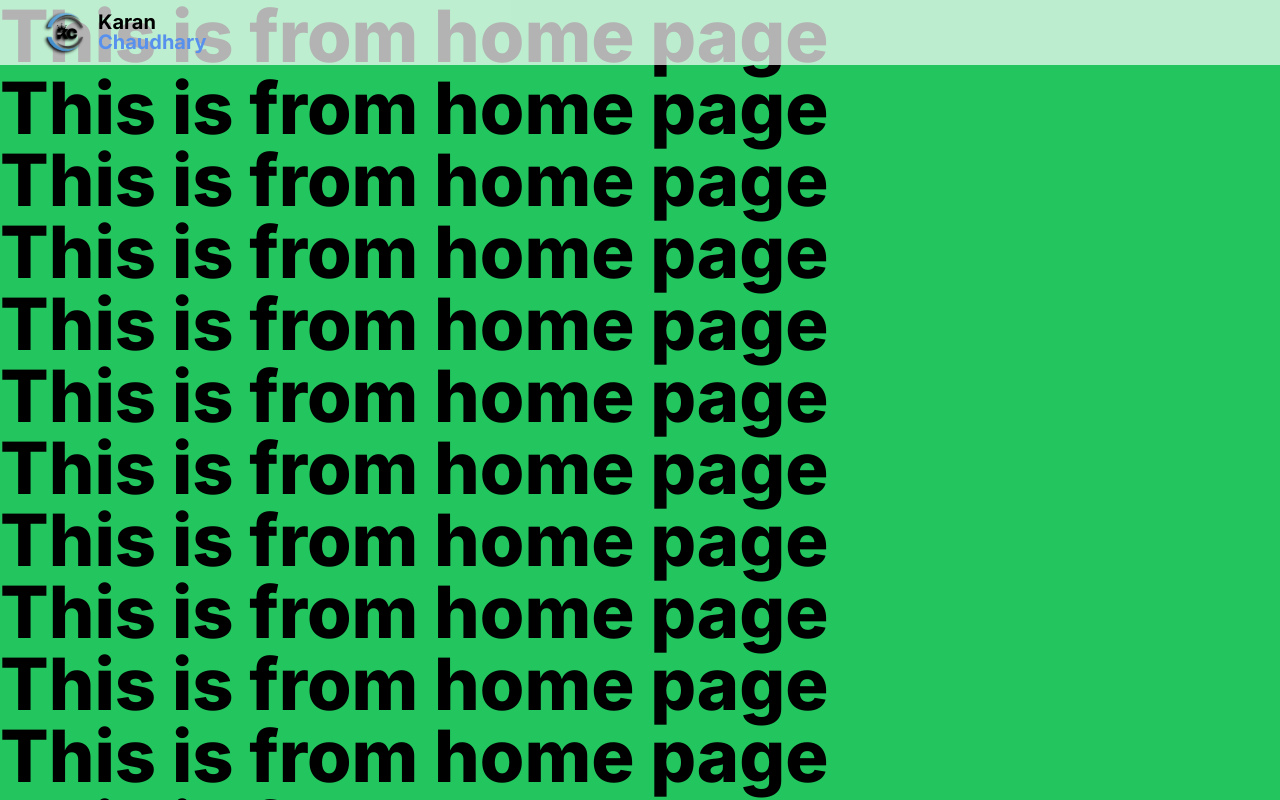
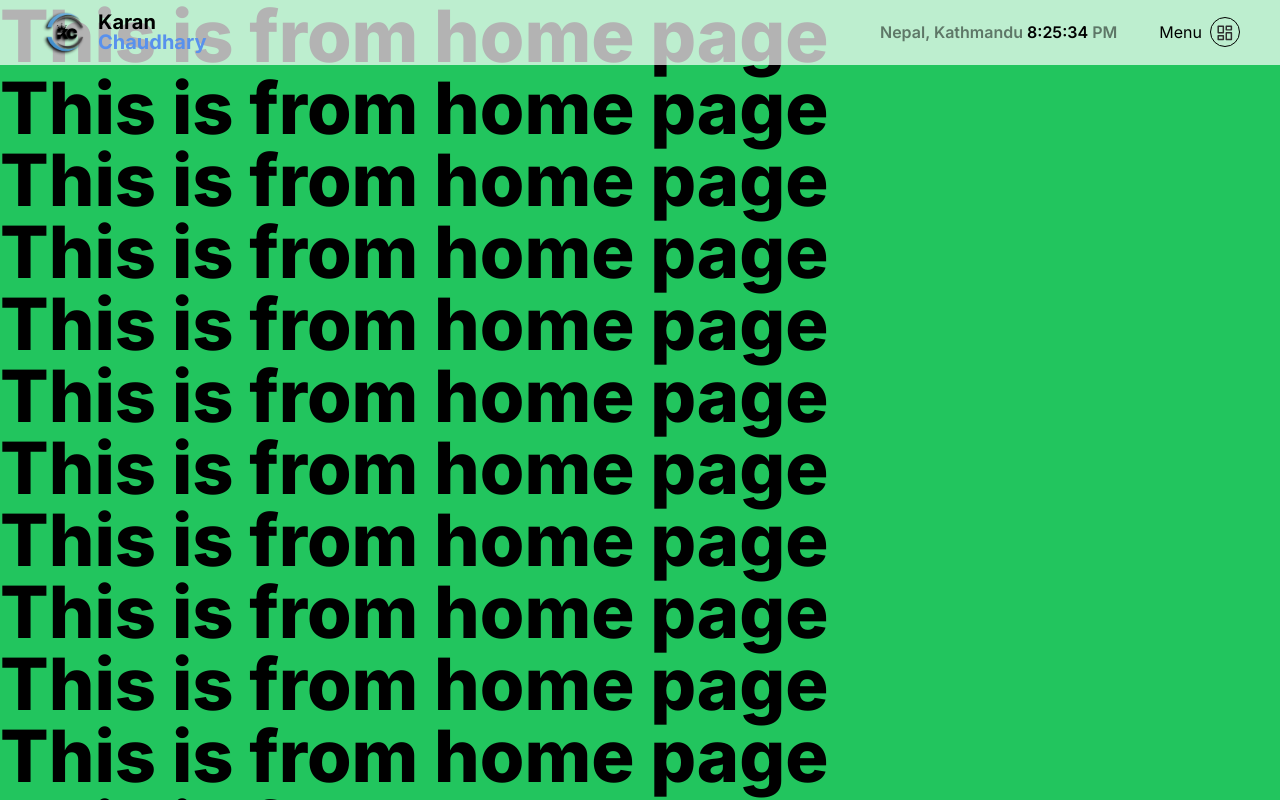
Before and after one commit to chkaran15/karanchaudhary, a Next.js app: page / in a window 1280 px wide. Shown: the top 800 px of the page. Built offline with nearby package versions, Linux system fonts and the light colour scheme.

Commit message:
2023-09-26 12:07am  Implementation of navbar

```diff
--- /dev/null
+++ b/atoms/navAtoms.ts
@@ -0,0 +1,6 @@
+import {atom} from "recoil"
+
+export const navMenuState = atom({
+    key:"navMenuState",
+    default:false,
+})
--- /dev/null
+++ b/components/Home/Navbar/MenuItem.tsx
@@ -0,0 +1,36 @@
+import * as React from "react";
+import { motion } from "framer-motion";
+
+const variants = {
+  open: {
+    y: 0,
+    opacity: 1,
+    transition: {
+      y: { stiffness: 1000, velocity: -100 },
+    },
+  },
+  closed: {
+    y: 50,
+    opacity: 0,
+    transition: {
+      y: { stiffness: 1000 },
+    },
+  },
+};
+
+const colors = ["#FF008C", "#D309E1", "#9C1AFF", "#7700FF", "#4400FF"];
+
+export const MenuItem = ({ i }: { i: any }) => {
+  const style = { border: `2px solid ${colors[i]}` };
+  return (
+    <motion.li
+      variants={variants}
+      whileHover={{ scale: 1.1 }}
+      whileTap={{ scale: 0.95 }}
+    >
+      <div className="icon-placeholder h-[50px] mb-[2px]" style={style}>
+        Link 1
+      </div>
+    </motion.li>
+  );
+};
--- /dev/null
+++ b/components/Home/Navbar/MenuToggle.tsx
@@ -0,0 +1,51 @@
+import * as React from "react";
+import { motion, Variants } from "framer-motion";
+import { LuLayoutDashboard } from "react-icons/lu";
+import { navMenuState } from "@/atoms/navAtoms";
+import { useRecoilState } from "recoil";
+import { GrClose } from "react-icons/gr";
+
+// Define the type for the props
+type PathProps = {
+  variants: Variants;
+  d: string;
+  opacity?: number;
+  transition?: { duration: number };
+};
+
+const Path: React.FC<PathProps> = ({
+  variants,
+  d,
+  opacity = 1,
+  transition,
+}) => (
+  <motion.path
+    fill="transparent"
+    strokeWidth="3"
+    stroke="hsl(0, 0%, 18%)"
+    strokeLinecap="round"
+    d={d}
+    variants={variants}
+    initial="closed"
+    animate="open"
+    transition={transition}
+  />
+);
+
+type MenuToggleProps = {
+  toggle: () => void;
+};
+
+export const MenuToggle: React.FC<MenuToggleProps> = ({ toggle }) => {
+  const [isOpen, setOpen] = useRecoilState<boolean>(navMenuState);
+
+  return (
+    <button onClick={toggle}>
+      {isOpen === false ? (
+        <LuLayoutDashboard size="1.1rem" color="hsl(0, 0%, 18%)" />
+      ) : (
+        <GrClose size="1.1rem" color="hsl(0, 0%, 18%)" />
+      )}
+    </button>
+  );
+};
--- /dev/null
+++ b/components/Home/Navbar/Navigation.tsx
@@ -0,0 +1,52 @@
+import * as React from "react";
+import { motion } from "framer-motion";
+import { MenuItem } from "./MenuItem";
+import { MenuToggle } from "./MenuToggle";
+import { navMenuState } from "@/atoms/navAtoms";
+import { useRecoilState } from "recoil";
+
+
+const variants = {
+  open: {
+    transition: { staggerChildren: 0.07, delayChildren: 0.2 },
+  },
+  closed: {
+    transition: { staggerChildren: 0.05, staggerDirection: -1 },
+  },
+};
+
+interface NavDropDownProps {
+  dateTime: string;
+  meridiem: string;
+
+}
+
+export default function Navigation({dateTime,meridiem}:NavDropDownProps) {
+      const [isOpen, setOpen] = useRecoilState<boolean>(navMenuState);
+
+    return (
+<div className="flex flex-col py-4 px-4 gap-4">
+    <div className="flex justify-between items-center">
+      <h1 className="text-lightgray font-semibold">
+        Nepal, Kathmandu <span className="text-black">{dateTime}</span>{" "}
+        {meridiem}
+      </h1>
+
+      <div className="menu-wrapper flex items-center gap-2">
+        <h1 className="menu-text  text-normal ">Menu</h1>
+        <div className="menu-icon w-[30px] h-[30px] rounded-full flex justify-center items-center border border-black cursor-pointer hover:bg-lightblue">
+          <MenuToggle toggle={() => setOpen(false)} />
+        </div>
+      </div>
+    </div>
+
+    <motion.ul variants={variants} className="flex flex-col gap-6">
+      {itemIds.map((i) => (
+        <MenuItem i={i} key={i} />
+      ))}
+    </motion.ul>
+  </div>
+    )
+}
+
+const itemIds = [0, 1, 2, 3, 4];
--- /dev/null
+++ b/components/Home/Navbar/use-dimensions.ts
@@ -0,0 +1,42 @@
+// "use client"
+// import { useEffect, useRef } from "react";
+
+// // Naive implementation - in reality would want to attach
+// // a window or resize listener. Also use state/layoutEffect instead of ref/effect
+// // if this is important to know on initial client render.
+// // It would be safer to  return null for unmeasured states.
+// export const useDimensions = ref => {
+//   const dimensions = useRef({ width: 0, height: 0 });
+
+//   useEffect(() => {
+//     dimensions.current.width = ref.current.offsetWidth;
+//     dimensions.current.height = ref.current.offsetHeight;
+//   }, []);
+
+//   return dimensions.current;
+// };
+
+
+import { useEffect, useRef } from "react";
+
+interface Dimensions {
+  width: number;
+  height: number;
+}
+
+export const useDimensions = (ref: React.RefObject<HTMLElement>): Dimensions | null => {
+  const dimensions = useRef<Dimensions>({ width: 0, height: 0 });
+
+  useEffect(() => {
+    if (ref.current) {
+      dimensions.current.width = ref.current.offsetWidth;
+      dimensions.current.height = ref.current.offsetHeight;
+    }
+  }, [ref]);
+
+  if (dimensions.current.width === 0 || dimensions.current.height === 0) {
+    return null;
+  }
+
+  return dimensions.current;
+};
--- /dev/null
+++ b/components/Logo.tsx
@@ -0,0 +1,16 @@
+import Image from "next/image";
+import React from "react";
+
+function Logo() {
+  return (
+    <div className="logo-wrapper flex gap-2 items-center">
+      <Image src={"/logo.png"} alt="logo" width={50} height={50} />
+      <div className="logo-text font-bold text-xl leading-5">
+        <h1 className="text-black">Karan</h1>
+        <h1 className="text-lightblue">Chaudhary</h1>
+      </div>
+    </div>
+  );
+}
+
+export default Logo;
--- a/components/NavBar.tsx
+++ b/components/NavBar.tsx
@@ -1,21 +1,119 @@
-import Image from "next/image";
-import React from "react";
+"use client";
+
+import React, { useEffect, useState } from "react";
+import Logo from "./Logo";
+import { navMenuState } from "@/atoms/navAtoms";
+import { useRecoilState } from "recoil";
+import { useRef } from "react";
+import { motion, useCycle } from "framer-motion";
+import { MenuToggle } from "./Home/Navbar/MenuToggle";
+import { useDimensions } from "./Home/Navbar/use-dimensions";
+import Navigation from "./Home/Navbar/Navigation";
+
+const sidebar = {
+  open: (height = 1000) => ({
+    clipPath: `circle(${height * 2 + 200}px at 40px 40px)`,
+    transition: {
+      type: "spring",
+      stiffness: 20,
+      restDelta: 2,
+    },
+  }),
+  closed: {
+    clipPath: "circle(30px at 40px 40px)",
+    transition: {
+      delay: 0.5,
+      type: "spring",
+      stiffness: 400,
+      damping: 40,
+    },
+  },
+};
 
 function NavBar() {
+  const [dateTime, setDateTime] = useState<string>(new Date().toLocaleString());
+  const [meridiem, setMeridiem] = useState<string>("");
+  const [isOpen, setOpen] = useRecoilState<boolean>(navMenuState);
+
+  useEffect(() => {
+    // Update the date and time every second
+    const intervalID = setInterval(() => {
+      4;
+      const now = new Date();
+      const hours = now.getHours();
+      const minutes = now.getMinutes();
+      const seconds = now.getSeconds();
+      const amOrPm = hours >= 12 ? "PM" : "AM";
+
+      const formattedHours = hours % 12 || 12; // convert to 12 hour format
+
+      const time = `${formattedHours}:${minutes}:${seconds}`;
+      setMeridiem(amOrPm);
+      setDateTime(time);
+    }, 1000);
+
+    // Clear the interval when the component unmounts
+    return () => clearInterval(intervalID);
+  }, []); // Empty dependency array means this effect runs only once on component mount
 
 
+  // const [isOpen, toggleOpen] = useCycle(false, true);
+
+  const containerRef = useRef(null);
+  const { height } = useDimensions(containerRef) || { height: 600 };
+
   return (
-      <nav
-        className={`navbar-wrapper flex items-center justify-between  px-10 bg-white text-black bg-opacity-70 py-2`}
-      >
-        <div className="logo-wrapper flex gap-2 items-center">
-          <Image src={"/logo.png"} alt="logo" width={50} height={50} />
-          <div className="logo-text font-bold text-xl leading-5">
-            <h1 className="text-black">Karan</h1>
-            <h1 className="text-lightblue">Chaudhary</h1>
+    <nav
+      className={`navbar-wrapper flex items-center justify-between  px-10 bg-white text-black bg-opacity-70 py-2`}
+    >
+      <Logo />
+      <div className=" w-[30%] flex justify-between items-center">
+        <h1 className="text-lightgray font-semibold">
+          Nepal, Kathmandu <span className="text-black">{dateTime}</span>{" "}
+          {meridiem}
+        </h1>
+
+        {/* <div className="menu-wrapper flex items-center gap-2">
+          <h1 className="menu-text  text-normal ">Menu</h1>
+          <div onClick={handleShowMenu} className="menu-icon w-[30px] h-[30px] rounded-full flex justify-center items-center border border-black cursor-pointer hover:bg-lightblue">
+            <LuLayoutDashboard  />
           </div>
+        </div> */}
+
+        <div className="menu-wrapper flex items-center gap-2">
+          <h1 className="menu-text  text-normal ">Menu</h1>
+          <motion.nav
+            initial={false}
+            animate={isOpen ? "open" : "closed"}
+            custom={height}
+            ref={containerRef}
+          >
+            <div className="menu-icon w-[30px] h-[30px] rounded-full flex justify-center items-center border border-black cursor-pointer hover:bg-lightblue">
+              <MenuToggle toggle={() => setOpen(true)} />
+            </div>
+            <div
+              className={`${
+                isOpen ? "block" : "hidden"
+              } absolute w-[480px] h-[600px] bg-white right-4 top-4 rounded-xl `}
+            >
+              <Navigation dateTime={dateTime} meridiem={meridiem} />
+            </div>
+          </motion.nav>
         </div>
-      </nav>
+
+        {/* <motion.nav
+          initial={false}
+          animate={isOpen ? "open" : "closed"}
+          // custom={height}
+          ref={containerRef}
+        >
+          <h1 className="menu-text  text-normal ">Menu</h1>
+          <motion.div className="background" variants={sidebar} />
+          <Navigation />
+          <MenuToggle toggle={() => toggleOpen()} />
+        </motion.nav> */}
+      </div>
+    </nav>
   );
 }
 
--- /dev/null
+++ b/components/NavDropDown.tsx
@@ -0,0 +1,9 @@
+import React from 'react'
+
+function NavDropDown() {
+  return (
+    <div>NavDropDown</div>
+  )
+}
+
+export default NavDropDown
--- a/components/Providers.tsx
+++ b/components/Providers.tsx
@@ -3,6 +3,7 @@ import React, { useEffect, useState } from "react";
 import OpeningAnimation from "./OpeningAnimation";
 import NavBar from "./NavBar";
 import NavbarComponent from "./NavbarComponent";
+import { RecoilRoot } from "recoil";
 
 function Provider({ children }: { children: React.ReactNode }) {
   const [isSection1Loaded, setIsSection1Loaded] = useState(false);
@@ -19,7 +20,7 @@ function Provider({ children }: { children: React.ReactNode }) {
 
 
   return (
-    <>
+    <RecoilRoot>
       {isSection1Loaded ? (
         <>
 
@@ -31,7 +32,7 @@ function Provider({ children }: { children: React.ReactNode }) {
       ) : (
         <OpeningAnimation />
       )}
-    </>
+    </RecoilRoot>
   );
 }
 
--- a/package.json
+++ b/package.json
@@ -21,6 +21,7 @@
     "react": "^18.2.0",
     "react-dom": "^18.2.0",
     "react-icons": "^4.11.0",
+    "recoil": "^0.7.7",
     "tailwindcss": "3.3.3",
     "typescript": "5.2.2"
   }
--- a/tailwind.config.ts
+++ b/tailwind.config.ts
@@ -16,7 +16,7 @@ const config: Config = {
       colors: {
         lightblue:"#5891ed",
         darkgray:"#4a4d52",
-
+        lightgray:"rgba(0,0,0,.5)",
       }
     },
   },
```
Also changed, not shown: app/globals.css (line endings or trailing spaces), 1 other file (tests, documents, lock files or other folders).
